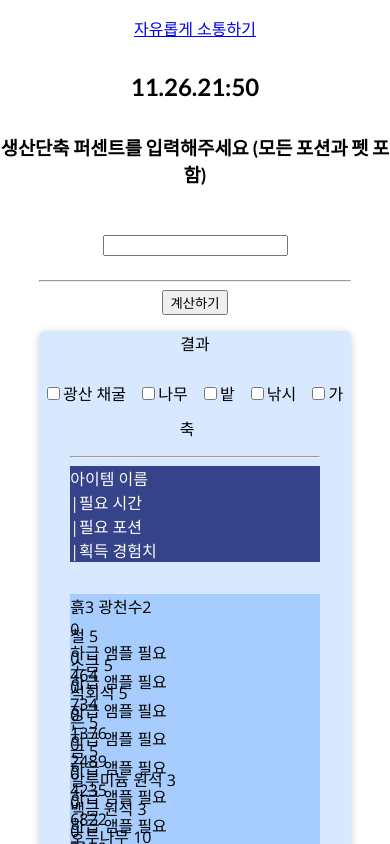
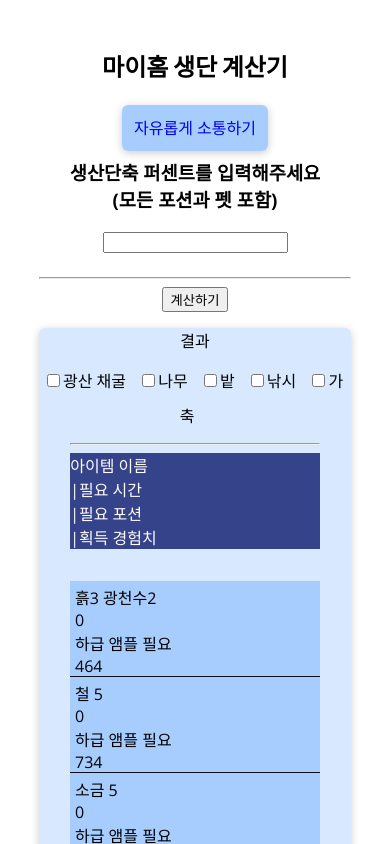
Before and after one commit to DDOONG211107/myhome-calculation, a Next.js app: page / in a window 390 px wide. Shown: the top 844 px of the page. Built offline with nearby package versions, Linux system fonts and the light colour scheme.

Commit message:
모바일 ui 개선 및 링크 스타일 추가

```diff
--- a/components/result/MyList.module.css
+++ b/components/result/MyList.module.css
@@ -44,3 +44,47 @@
   display: inline-block;
   width: 6rem;
 }
+
+@media (max-width: 768px) {
+  .possibleItemLabels {
+    text-align: left;
+    background-color: rgb(167, 205, 255);
+    margin: 0rem 10%;
+    padding: 0.2rem 1rem 0 0.3rem;
+    display: block;
+    border-bottom: 1px solid #0d1014;
+    height: 6rem;
+  }
+
+  .impossibleItemlabels {
+    text-align: left;
+    /* background-color: rgb(255, 243, 243); */
+    margin: 0.2rem 10%;
+    padding: 0.2rem 1rem 0 0.3rem;
+    display: block;
+    border-bottom: 1px solid #0d1014;
+  }
+  .firstLabel {
+    margin: 0 0% 0 0;
+    /* background-color: aquamarine; */
+    display: block;
+    width: 11rem;
+    /* padding-left: 0.5rem; */
+  }
+
+  .secondLabel {
+    display: block;
+    width: 8rem;
+  }
+
+  .thirdLabel {
+    display: block;
+    width: 11rem;
+    /* background-color: yellow; */
+  }
+
+  .fourthLabel {
+    display: block;
+    width: 6rem;
+  }
+}
--- a/pages/index.js
+++ b/pages/index.js
@@ -29,11 +29,17 @@ export default function Home() {
           content="마이홈의 생단 효율을 계산할 수 있어요"
         />
       </Head>
-      <Link href="/comments">자유롭게 소통하기</Link>
+      <div className="title">
+        <h2>마이홈 생단 계산기</h2>
+        <Link href="/comments">자유롭게 소통하기</Link>
+      </div>
       {/* <button onclick={showCommentsPageHandler}>자유롭게 소통하기</button> */}
-      <h2>11.26.21:50</h2>
+      {/* <h2>11.26.21:50</h2> */}
       <p></p>
-      <h3>생산단축 퍼센트를 입력해주세요 (모든 포션과 펫 포함)</h3>
+      <h3>
+        생산단축 퍼센트를 입력해주세요
+        <br /> (모든 포션과 펫 포함)
+      </h3>
       <input
         type="text"
         value={enteredPercent}
--- a/styles/globals.css
+++ b/styles/globals.css
@@ -12,19 +12,39 @@ body {
 }
 
 body input {
-  margin: 1rem 0;
+  margin: 0rem 0 1rem 0;
 }
 
 .line {
   width: 80%;
 }
 
+.title h2 {
+  display: block;
+}
+
+.title a {
+  text-decoration: none;
+  background-color: rgb(167, 205, 255);
+  padding: 0.75rem;
+  border-radius: 6px;
+  box-shadow: 0 2px 8px rgba(0, 0, 0, 0.2);
+}
+
 h1,
 h2,
-h3,
 h4,
 h5,
 h6 {
   font-family: "Lato", sans-serif;
   margin: 2rem 0;
 }
+.comments-warning h3 {
+  /* background-color: antiquewhite; */
+  padding: 0.3rem 10%;
+}
+
+.conmments-intro {
+  /* background-color: antiquewhite; */
+  padding: 0rem 10%;
+}
```
Also changed, not shown: pages/comments/index.js (+15 -9 lines).
